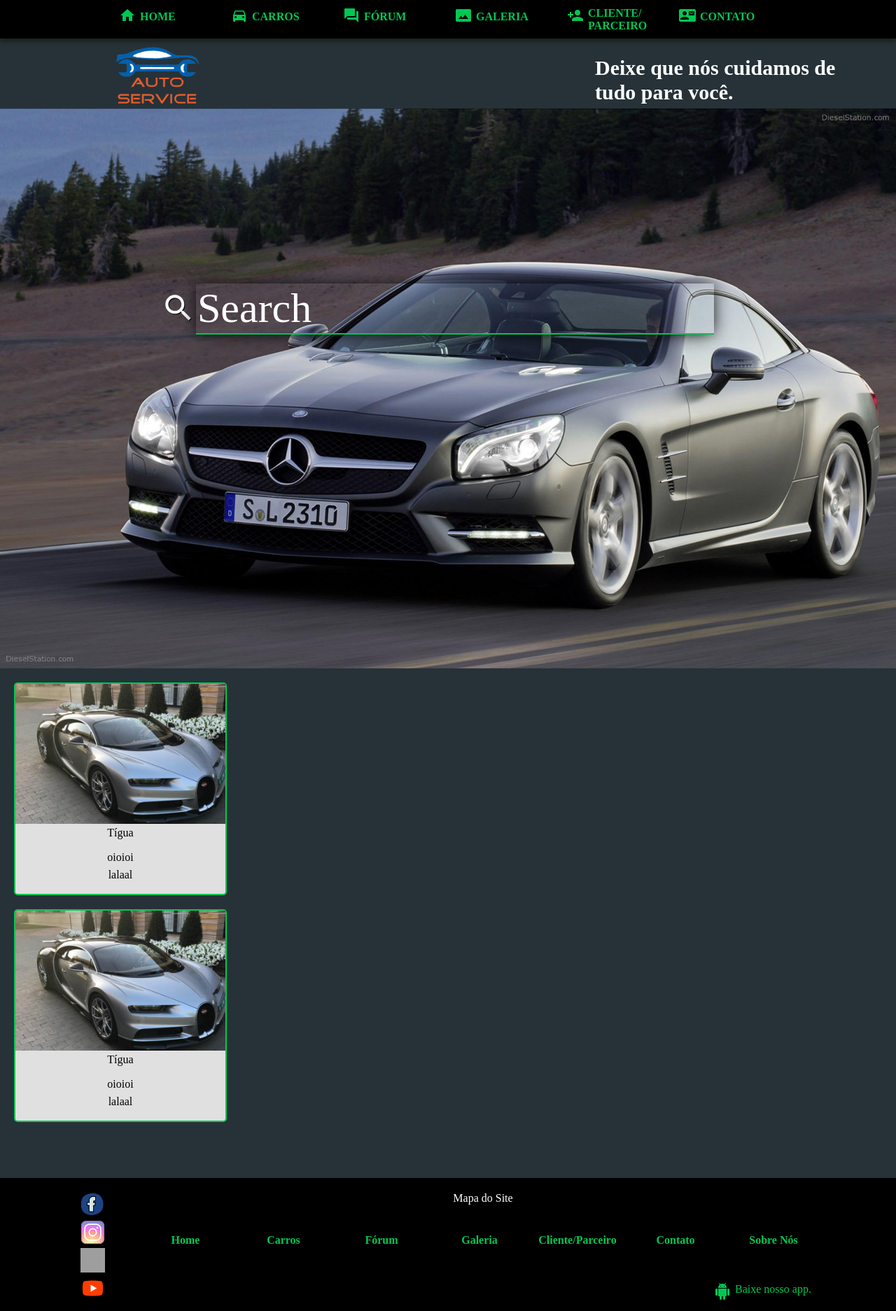
After one commit to kah-eek/Portal-Auto-Center, a PHP site: page /view/veiculos.php in a window 1280 px wide. The commit adds this page. Shown: the whole page at 70% size. Run offline with PHP 8.4, Linux system fonts and the light colour scheme; some web fonts are replaced; grey boxes are pictures that could not be loaded.

Commit message:
versao com pagina veiculos

```diff
--- a/view/component/header.php
+++ b/view/component/header.php
@@ -10,6 +10,7 @@
     <link rel="stylesheet" type="text/css" href="css/loja.css">
     <link rel="stylesheet" type="text/css" href="css/footer.css">
     <link rel="stylesheet" type="text/css" href="css/galeria.css">
+    <link rel="stylesheet" type="text/css" href="css/veiculos.css">
     <!-- Corrosel -->
     <link rel="stylesheet" type="text/css" href="css/carrosel/style.css">
     <!-- ##################################################### -->
--- a/view/css/loja.css
+++ b/view/css/loja.css
@@ -6,6 +6,7 @@
   /* background-color: red; */
   background-attachment: fixed;
 }
+
 .container_menu_pesquisa{
   width: 1420px;
   height:80px;
--- /dev/null
+++ b/view/css/veiculos.css
@@ -0,0 +1,115 @@
+.container_imagem_veiculos{
+  width: 100%;
+  height: 800px;
+  background-image: url(../pictures/background/imagem_veiculos.jpg);
+  background-size: cover;
+  /*background-color: red;*/
+  background-attachment: fixed;
+}
+
+.container_campo_pesquisa_veic{
+  width: 820px;
+  height: 80px;
+}
+
+.input_veic{
+  border-left: 0;
+  border-right: 0;
+  border-top: 0;
+  border-color: #00C853;
+  outline: none;
+  background-color: transparent;
+  box-shadow: 0px 1px 25px -2px #000;
+  text-overflow: ellipsis;
+
+  /* Texto */
+  color: #fff;
+  font-family: 'titulo';
+  text-align: left;
+}
+
+.input_veic::placeholder{
+  color: #fff;
+  font-family: 'titulo';
+}
+
+
+
+.container_item_veiculo{
+  transition: 1s;
+  width: 300px;
+  height: 300px;
+  margin-left: 20px;
+  /*box-shadow: 0px 0px 5px #000;*/
+}
+.container_item_veiculo:hover{
+  transition:1s;
+  box-shadow: 0px 0px 50px #000;
+}
+.container_item_veiculo:hover{
+  transition:1s;
+
+  /* Texto */
+  /*font-weight: bold;*/
+  /*color: #000;*/
+  /*text-shadow: 1px 1px 1px #00C853;*/
+}
+.container_item_veiculo:hover .descricao_nome{
+  transition:1s;
+  /*background-color: #00C853;*/
+
+  /* Texto */
+  color: #000;
+  /*font-weight: bold;*/
+  letter-spacing: 2px;
+  text-shadow: 1px 1px 2px #00C853;
+}
+
+
+
+.container_item_veiculo:hover .descricao_marca{
+  transition:1s;
+  background-color: #00C853;
+
+  /* Texto */
+  color: #fff;
+  /* font-weight: bold; */
+  text-shadow: 1px 1px 2px #000;
+
+}
+
+.container_item_veiculo:hover .descricao_data{
+  transition:1s;
+  background-color: #00C853;
+
+  /* Texto */
+  color: #fff;
+  /* font-weight: bold; */
+  text-shadow: 1px 1px 2px #000;
+
+}
+
+.imagem_item_veiculo img{
+  width: 300px;
+  height: 200px;
+}
+
+.descricao_nome{
+  transition:1s;
+  width: 300px;
+  height: 30px;
+
+}
+
+.descricao_marca{
+  transition:1s;
+  width: 300px;
+  height: 30px;
+
+}
+
+.descricao_data{
+  transition:1s;
+  width: 300px;
+  height: 30px;
+}
--- /dev/null
+++ b/view/veiculos.php
@@ -0,0 +1,70 @@
+<?php
+  // Importando o cabeçalho
+  require_once("component/header.php");
+?>
+
+<!--
+@autor Igor Rios
+@data 31/03/2018
+@descricao Página de Veiculos, Anuncio de veículos.
+-->
+  <div class="container_imagem_veiculos">
+    <div class="fundo_opaco_veic preenche_t_250">
+      <form action="veiculos.html" method="post">
+        <div class="container_campo_pesquisa_veic centro_lr">
+          <input required class="input_veic fs_60" type="text" name="txt_pesquisa" value="" placeholder="Search">
+
+          <label for="btn_pesquisar">
+            <i class="material-icons fs_50 txt_branco txt_sombra_1x1x1_preto outline_none display_block float_left sem_borda transparente preenche_t_10">
+              search
+            </i>
+          </label>
+          <input class="display_none" id="btn_pesquisar" type="submit" name="btn_pesquisar" value="">
+        </div>
+      </form>
+    </div>
+  </div>
+
+  <!-- itens veículos -->
+
+  <a href="#">
+    <div class="container_item_veiculo borda_verde_vivo_2 bsuavizada_5 bg_cinza  margem_t_20">
+      <!-- Imagem do ítem do carrosel -->
+      <div class="imagem_item_veiculo">
+        <img src="pictures/veiculos/carro.jpg" title="Item Veículos"/>
+      </div>
+      <div class="descricao_nome align_center conteudo">
+        Tígua
+      </div>
+      <div class="descricao_marca align_center preenche_5 txt_preto conteudo">
+        oioioi
+      </div>
+      <div class="descricao_data align_center txt_preto conteudo">
+        lalaal
+      </div>
+    </div>
+  </a>
+
+  <a href="#">
+    <div class="container_item_veiculo borda_verde_vivo_2 bsuavizada_5 bg_cinza  margem_t_20">
+      <!-- Imagem do ítem do carrosel -->
+      <div class="imagem_item_veiculo">
+        <img src="pictures/veiculos/carro.jpg" title="Item Veículos"/>
+      </div>
+      <div class="descricao_nome align_center conteudo">
+        Tígua
+      </div>
+      <div class="descricao_marca align_center preenche_5 txt_preto conteudo">
+        oioioi
+      </div>
+      <div class="descricao_data align_center txt_preto conteudo">
+        lalaal
+      </div>
+    </div>
+  </a>
+
+
+<!-- Importando Rodape -->
+<?php
+  require_once('component/footer.php');
+?>
```
Also changed, not shown: view/pictures/background/imagem_veiculos.jpg (added), view/pictures/veiculos/carro.jpg (added), view/pictures/veiculos/carro1.jpg (added), view/pictures/veiculos/carro2.jpg (added).
